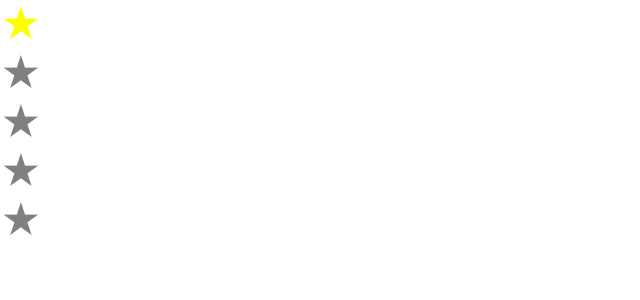
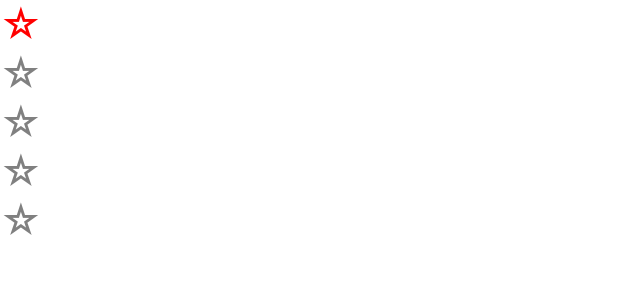
Before and after one commit to juanfalibene/08-react-star-rating, a React (Create React App) app: page / in a window 1280 px wide. Shown: the top 300 px of the page, without its empty margins (0-640 px from the left). Built offline with nearby package versions, Linux system fonts and the light colour scheme.

Commit message:
test props

```diff
--- a/src/App.jsx
+++ b/src/App.jsx
@@ -4,7 +4,7 @@ function App() {
   const defaultRating = localStorage.getItem("starRating");
   return (
     <div>
-      <Stars iconSize={40} defaultRating={defaultRating} />
+      <Stars iconSize={40} icon='☆' color='red' defaultRating={defaultRating} />
     </div>
   );
 }
```
